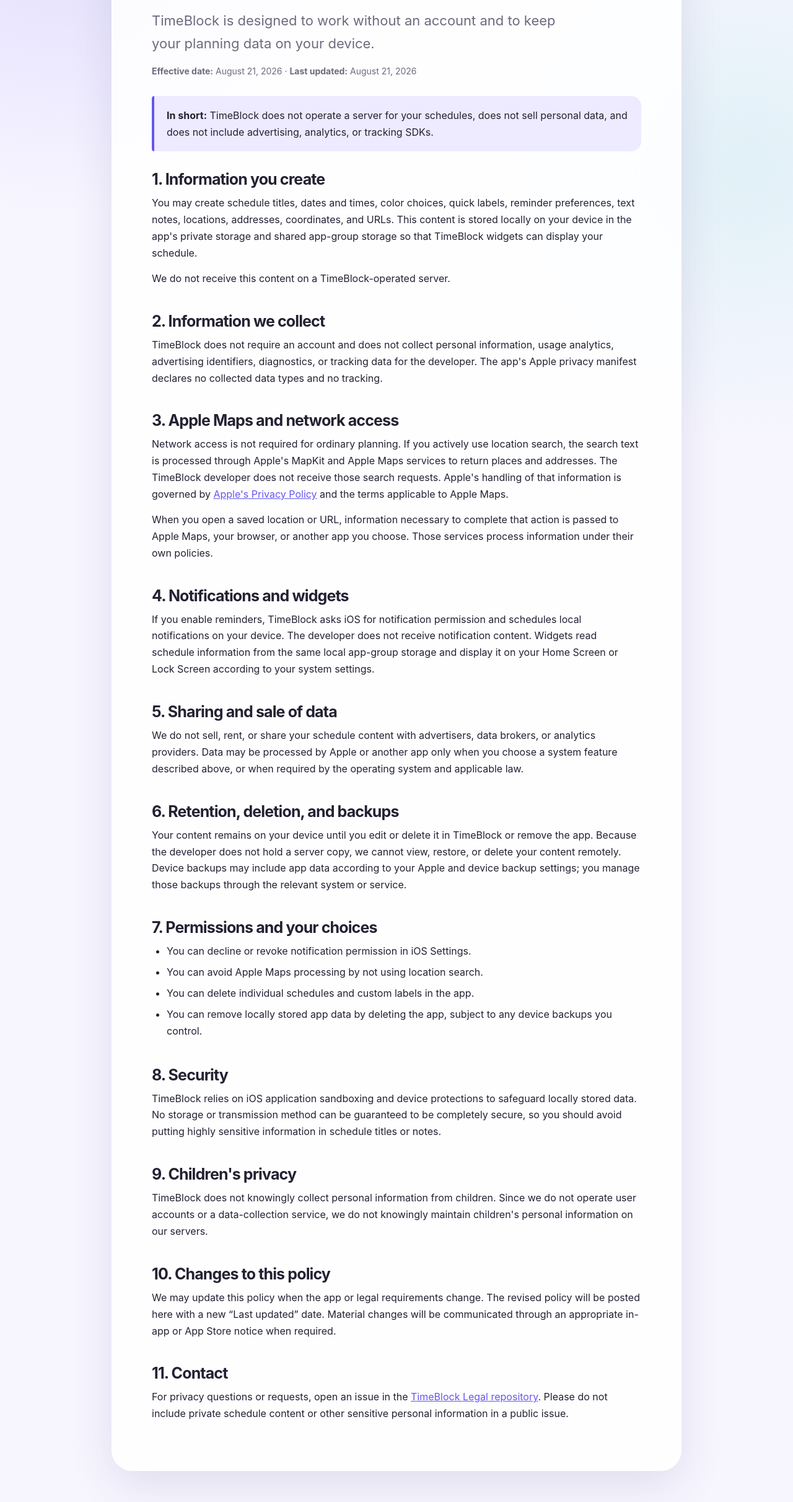
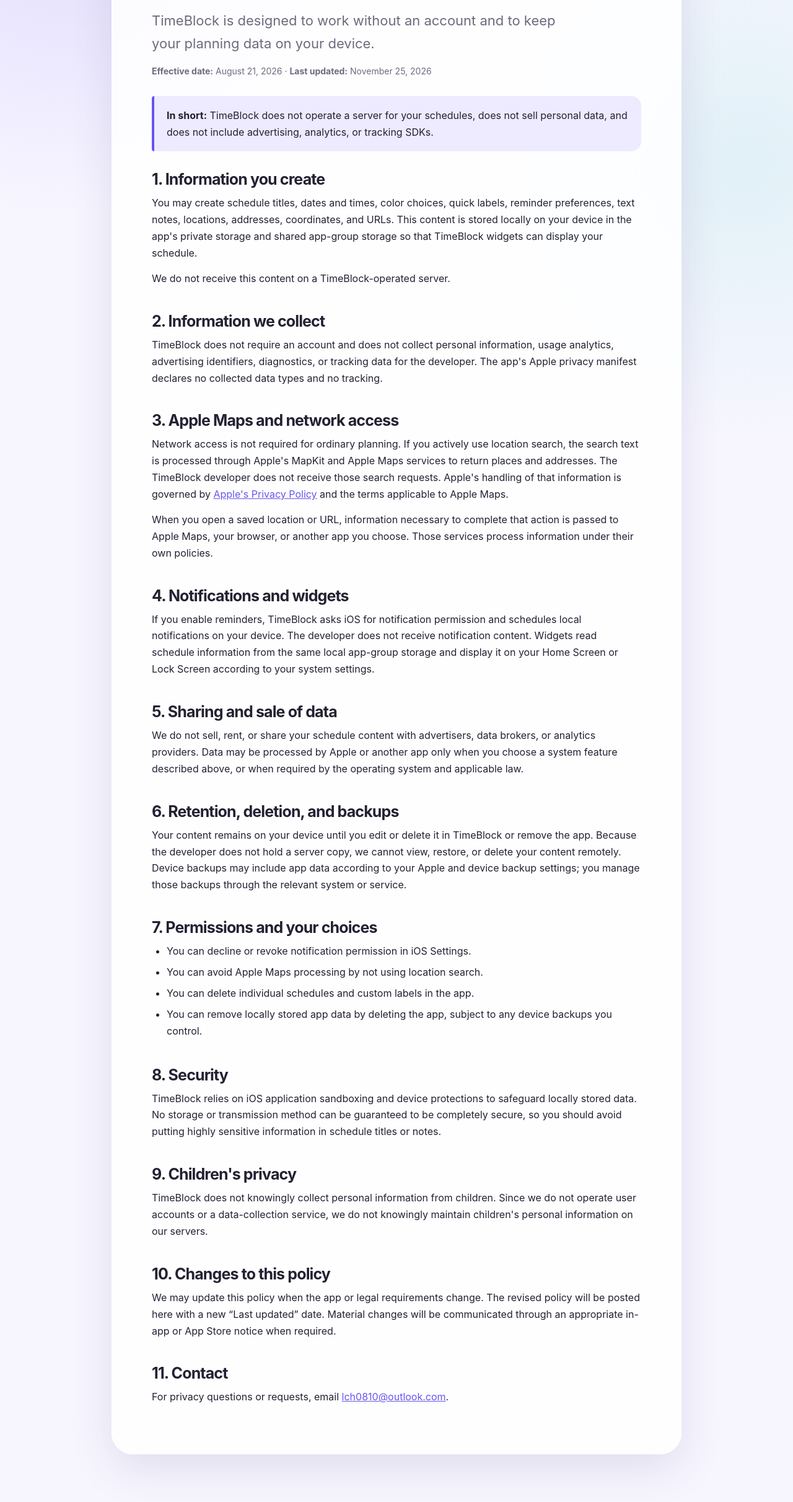
Before and after one commit to MarBarb/timeblock-legal, a plain HTML site: page privacy/index.html in a window 1280 px wide. Shown: the part 302-2725 px from the top of the page at 62% size. Drawn offline with Linux system fonts and the light colour scheme.

Commit message:
Use an email contact for privacy requests

```diff
--- a/privacy/index.html
+++ b/privacy/index.html
@@ -19,7 +19,7 @@
         <p class="kicker">TimeBlock</p>
         <h1>Privacy Policy</h1>
         <p class="lede">TimeBlock is designed to work without an account and to keep your planning data on your device.</p>
-        <p class="meta"><strong>Effective date:</strong> August 21, 2026 · <strong>Last updated:</strong> August 21, 2026</p>
+        <p class="meta"><strong>Effective date:</strong> August 21, 2026 · <strong>Last updated:</strong> November 25, 2026</p>
 
         <div class="notice"><strong>In short:</strong> TimeBlock does not operate a server for your schedules, does not sell personal data, and does not include advertising, analytics, or tracking SDKs.</div>
 
@@ -82,7 +82,7 @@
 
         <section>
           <h2>11. Contact</h2>
-          <p>For privacy questions or requests, open an issue in the <a href="https://github.com/MarBarb/timeblock-legal/issues">TimeBlock Legal repository</a>. Please do not include private schedule content or other sensitive personal information in a public issue.</p>
+          <p>For privacy questions or requests, email <a href="mailto:lch0810@outlook.com">lch0810@outlook.com</a>.</p>
         </section>
       </article>
     </main>
```
Also changed, not shown: zh/privacy/index.html (+2 -2 lines).
